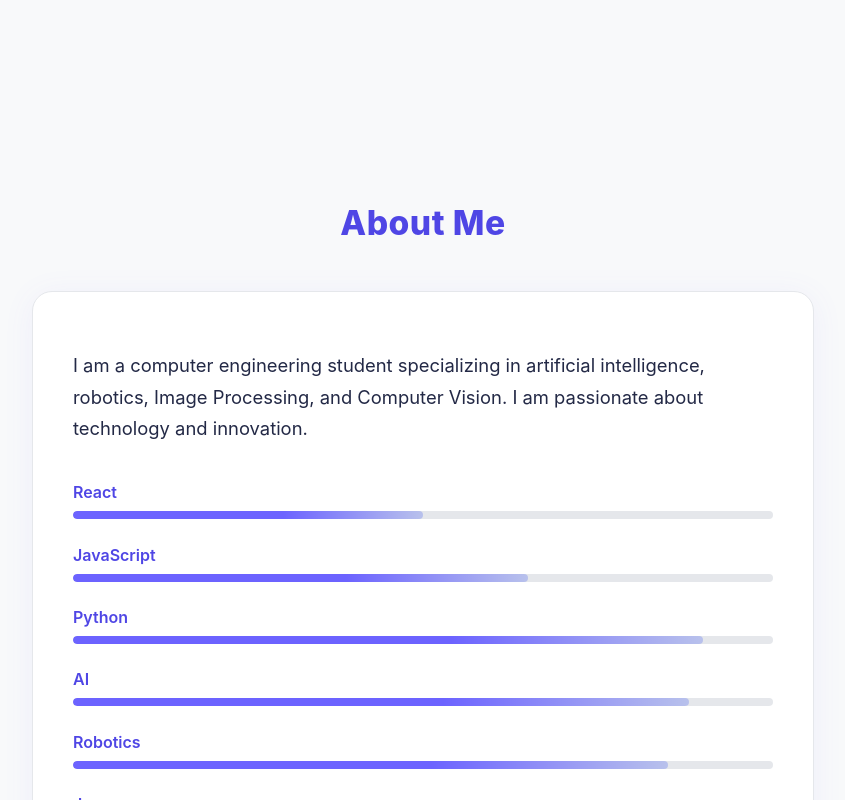
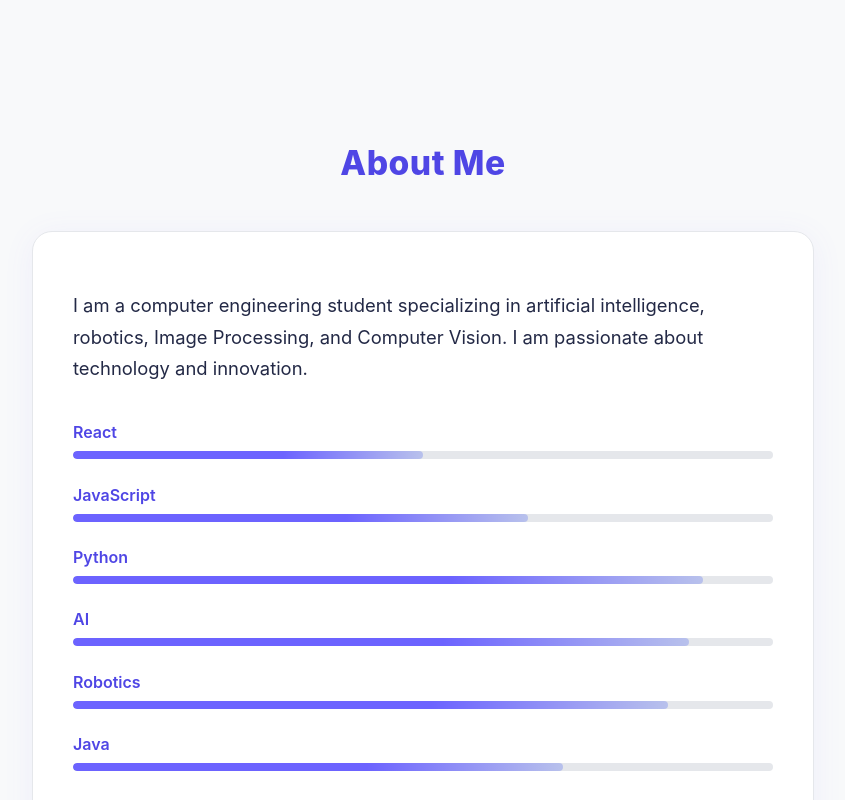
Before and after one commit to Aytacus/PersonalWebsite, a React (Create React App) app: page / in a window 1280 px wide. Shown: the part 820-1620 px from the top of the page, without its empty margins (217-1062 px from the left). Built offline with nearby package versions, Linux system fonts and the light colour scheme.

Commit message:
Update App.css

```diff
--- a/src/App.css
+++ b/src/App.css
@@ -209,7 +209,7 @@ html {
   background: none;
   padding: 0 0 60px 0;
   text-align: center;
-  margin-top: -40px;
+  margin-top: -100px;
   padding-bottom: 160px;
 }
 .about-card {
```
